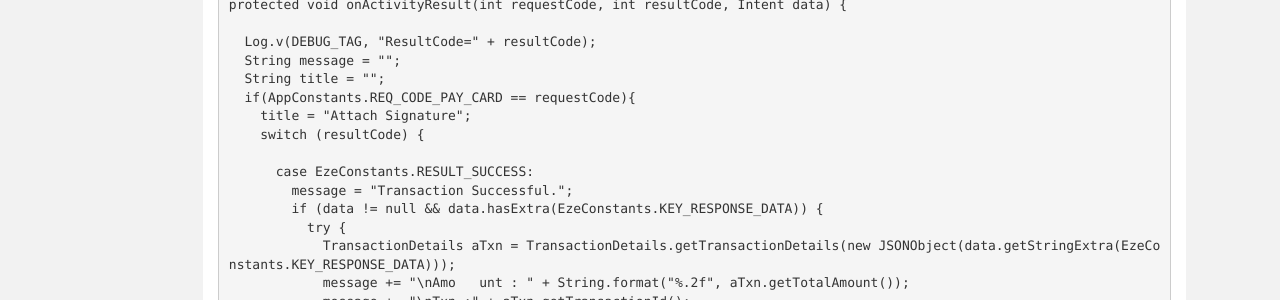
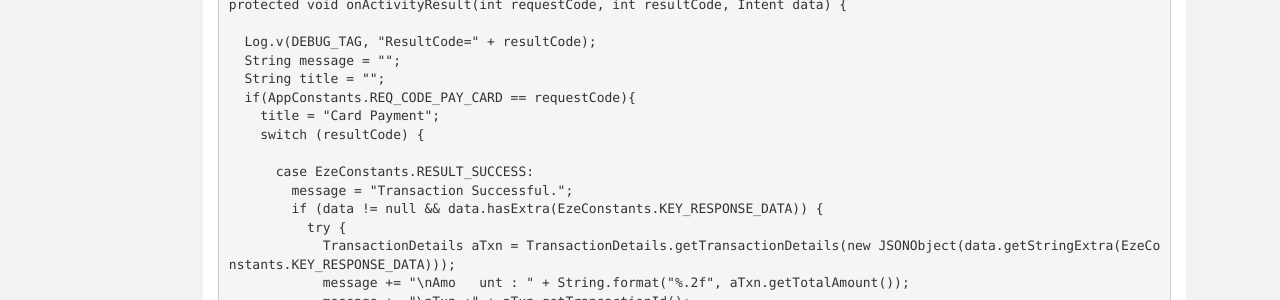
Before and after one commit to adonisk/docs, a Jekyll site: the page built from pages/client-android-native.md, in a window 1280 px wide and 1400 px high, scrolled down 3785 px. Shown: the part 523-823 px from the top of the window. Built offline with Jekyll 4.4.1, drawn with Linux system fonts in a browser that asks for light colours; nearby versions of some CDN libraries; some of the changed text lies outside the part shown.

Commit message:
Added sample code

```diff
--- a/pages/client-android-native.md
+++ b/pages/client-android-native.md
@@ -160,7 +160,7 @@ All these APIs below are in [`EzetapPayApi`]({{site.baseurl}}/api-docs/android/n
       String message = "";
       String title = "";
       if(AppConstants.REQ_CODE_PAY_CARD == requestCode){
-        title = "Attach Signature";
+        title = "Card Payment";
         switch (resultCode) {
 
           case EzeConstants.RESULT_SUCCESS:
```
